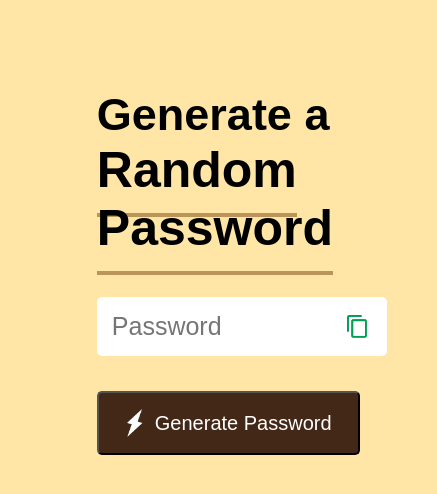
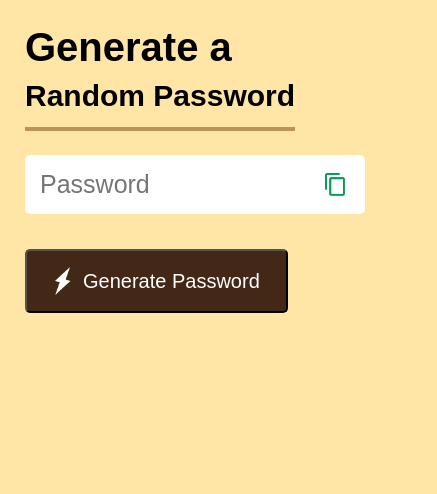
Before and after one commit to aftabislam24/Password-Generator, a plain HTML site: page index.html in a window 390 px wide. Shown: the whole page, 437 px wide, since content can reach past the window. Drawn offline with Linux system fonts and the light colour scheme.

Commit message:
media query added to be  responsive with mobile screen

```diff
--- a/style.css
+++ b/style.css
@@ -66,3 +66,40 @@ button{
     color: #fff;
     cursor: pointer;
 }
+
+
+@media screen and (max-width: 800px) {
+    .container{
+        margin: 0 0;
+    }
+}
+@media screen and (max-width:600px) {
+    .container{
+        padding: 25px;
+
+    }
+    .display{
+        width: 100%;
+    }
+}
+@media screen and (max-width:510px) {
+    .container h1{
+        font-size: 40px;
+        margin-bottom: 40px;
+    }
+    .container h1 span{
+        font-size: 30px;
+    }
+}
+@media screen and (max-width:325px) {
+    .container{
+        padding: 0;
+    }
+    .container h1{
+        font-size: 40px;
+        margin-bottom: 40px;
+    }
+    .container h1 span{
+        font-size: 30px;
+    }
+}
```
